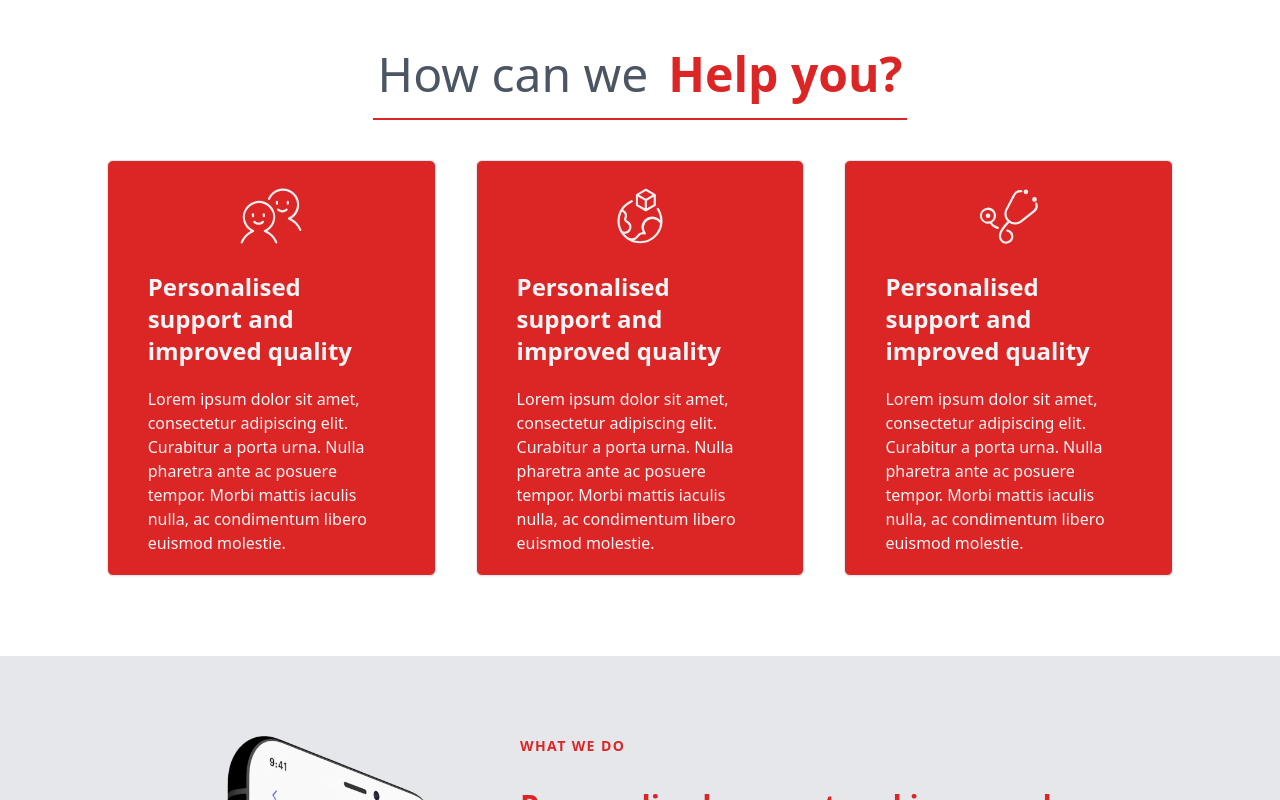
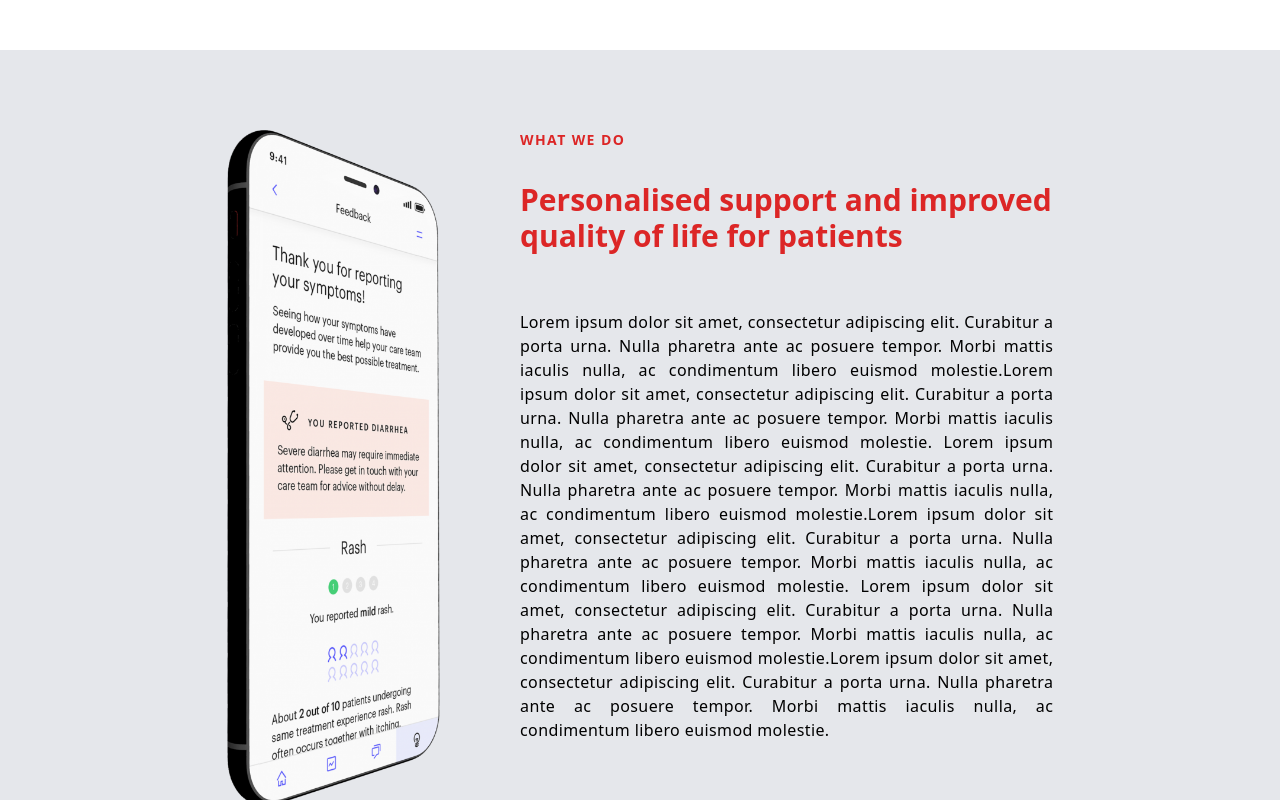
Before and after one commit to mhshuvoalways/health-care-template, a React (Create React App) app: page / in a window 1280 px wide. Shown: the part 1540-2340 px from the top of the page. Built offline with nearby package versions, Linux system fonts and the light colour scheme.

Commit message:
alternative weare section

```diff
--- a/src/pages/HomePage.js
+++ b/src/pages/HomePage.js
@@ -15,8 +15,8 @@ const HomePage = () => {
       <Header />
       <Banner />
       <WeAre />
+      <Goal />
       <Services />
-      <Goal />
       <References />
       <Testimonials />
       <Team />
```
